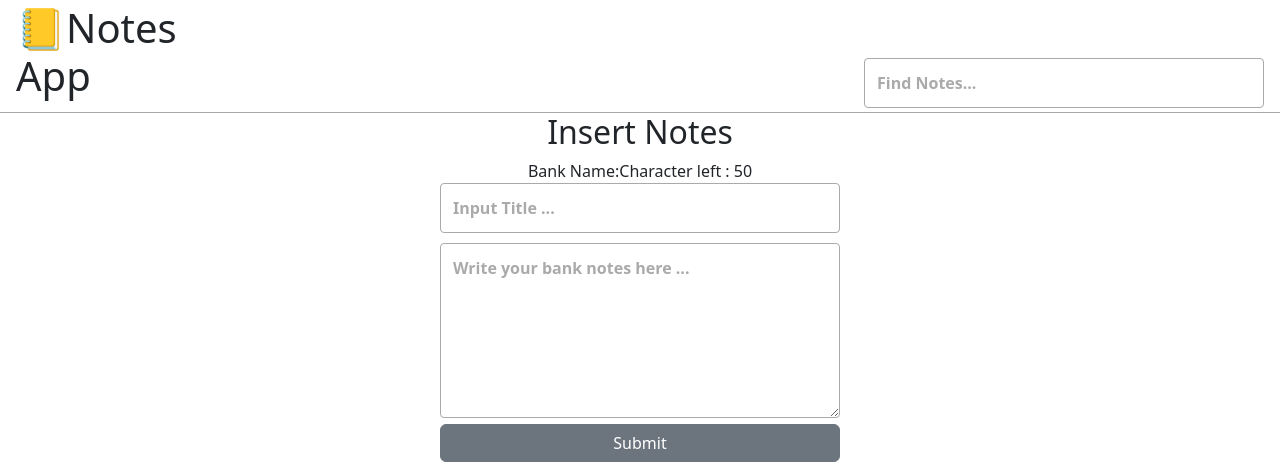
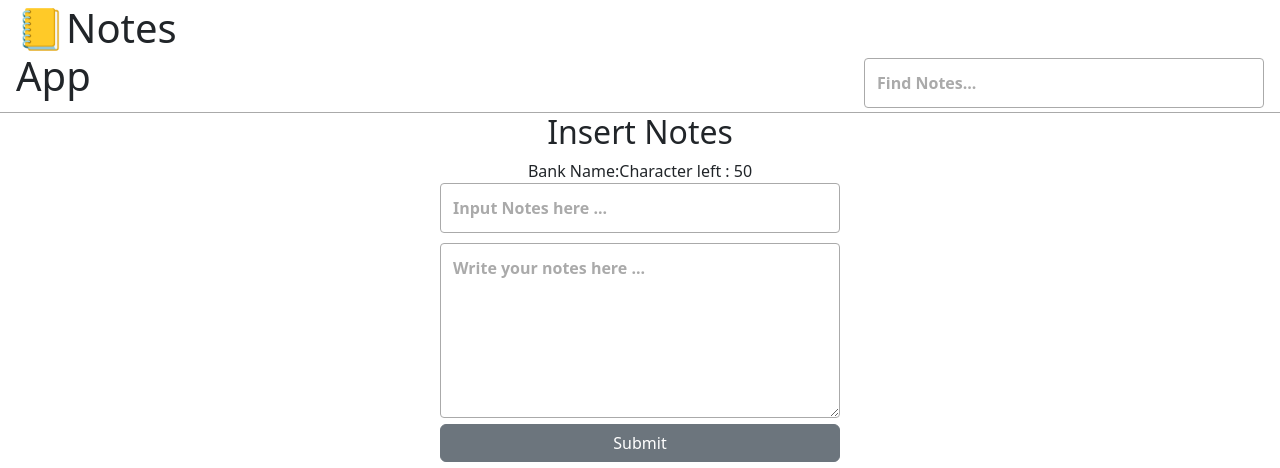
Before and after one commit to hegifebrianto/bank-notes-app, a React (Create React App) app: page / in a window 1280 px wide. Shown: the top 468 px of the page. Built offline with nearby package versions, Linux system fonts and the light colour scheme.

Commit message:
change-label

```diff
--- a/src/components/InsertNotesComponent.js
+++ b/src/components/InsertNotesComponent.js
@@ -37,7 +37,7 @@ function InsertNotes({ setNotes }) {
                         id="title"
                         name="title"
                         type="text"
-                        placeholder="Input Title ..."
+                        placeholder="Input Notes here ..."
                         required
                         onChange={setTittle}
 
@@ -47,7 +47,7 @@ function InsertNotes({ setNotes }) {
                         id="body"
                         name="body"
                         type="textarea"
-                        placeholder="Write your bank notes here ..."
+                        placeholder="Write your notes here ..."
                         required
                         onChange={setBody}
 
```
